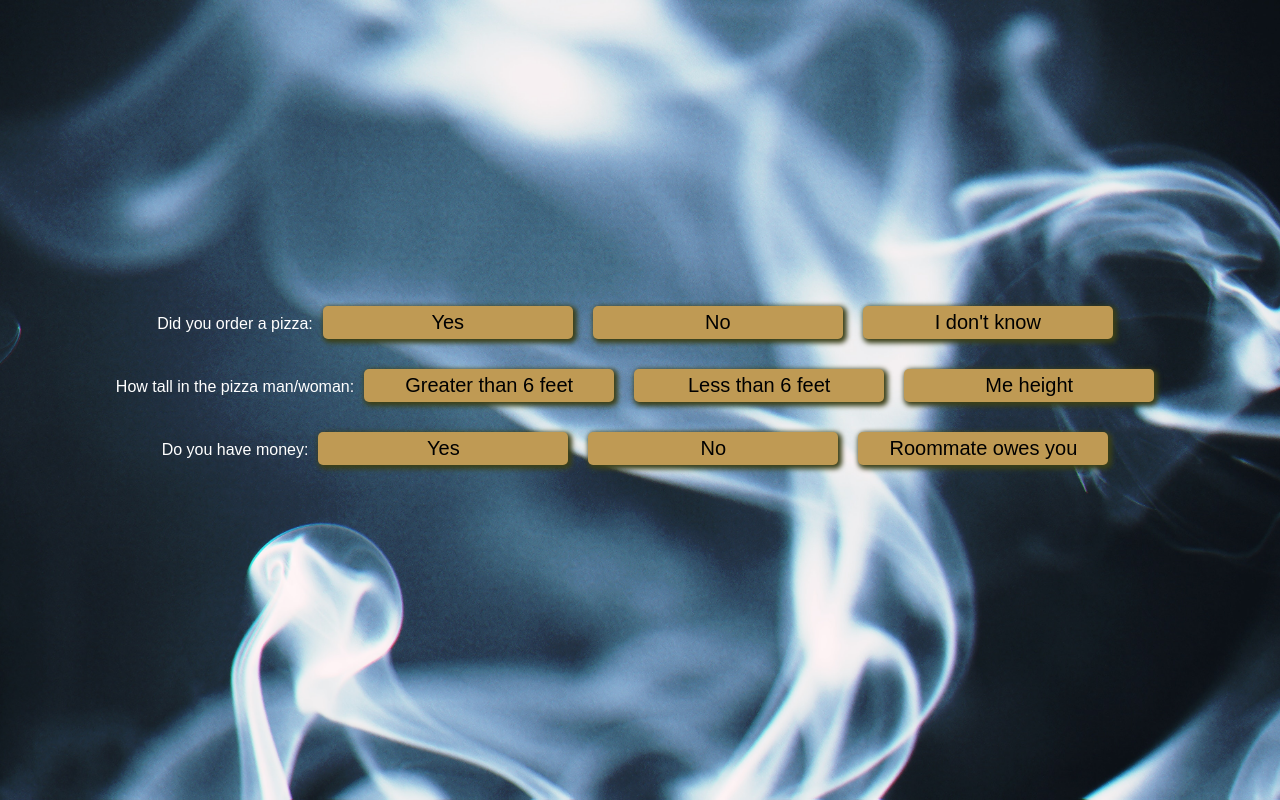
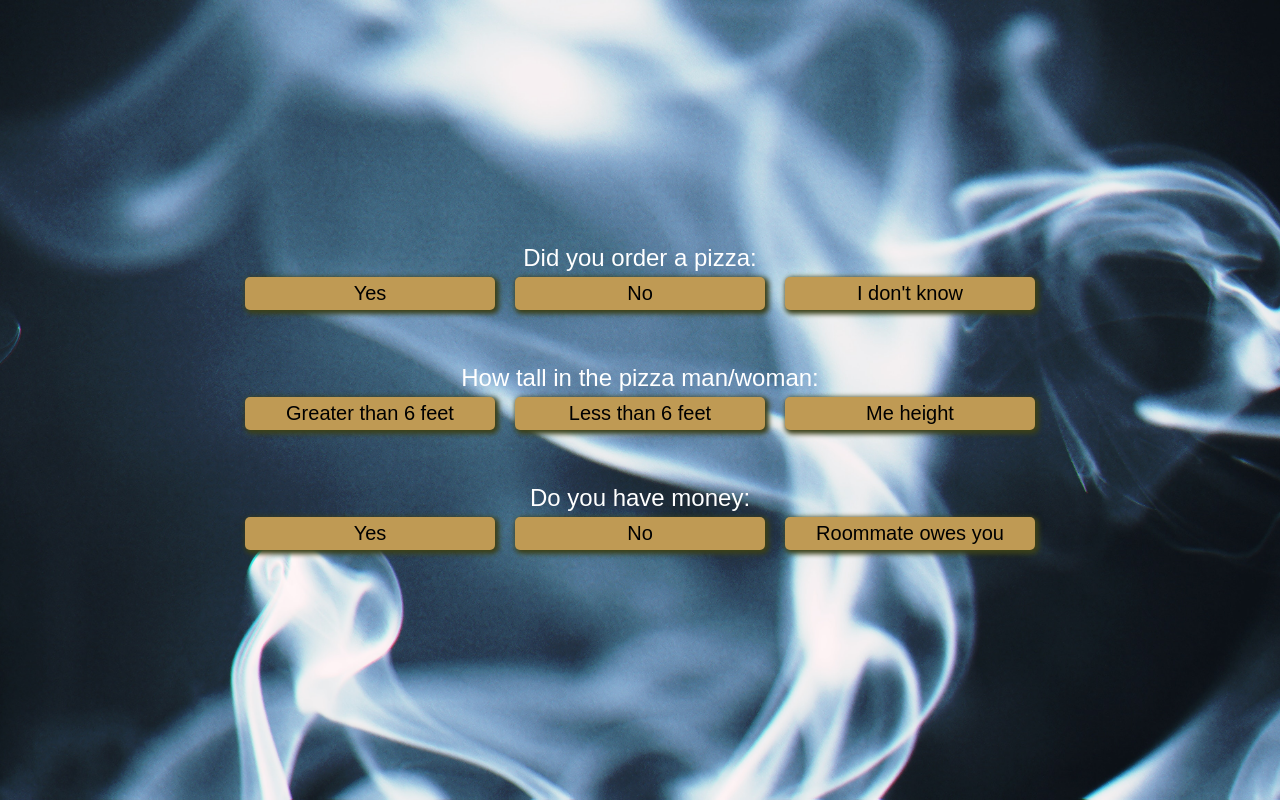
Before and after one commit to Manny1806/tooHighHigh, a React (Create React App) app: page / in a window 1280 px wide. Both pictures are taken after a click on the button "Pizza Guy". Built offline with nearby package versions, Linux system fonts and the light colour scheme.

Commit message:
updated html

```diff
--- a/src/App.js
+++ b/src/App.js
@@ -56,24 +56,30 @@ class App extends Component {
   } else if(this.state.page === "pizza") {
     return(<div className="App">
       <section className="person-section-question">
-      Did you order a pizza:
+      <p>Did you order a pizza:</p>
+      <div className="buttonGroup">
       <button>Yes</button>
       <button>No</button>
       <button>I don't know</button>
+    </div>
       </section>
 
        <section className="person-section-question">
-      How tall in the pizza man/woman:
+      <p>How tall in the pizza man/woman:</p>
+      <div className="buttonGroup">
       <button>Greater than 6 feet</button>
       <button>Less than 6 feet</button>
       <button>Me height</button>
+    </div>
       </section>
 
        <section className="person-section-question">
-      Do you have money:
+      <p>Do you have money:</p>
+      <div className="buttonGroup">
       <button onClick={()=>{this.setState({class: ""})}}>Yes</button>
       <button onClick={()=>{this.setState({class: ""})}}>No</button>
       <button onClick={()=>{this.setState({class: ""})}}>Roommate owes you</button>
+    </div>
       </section>
        <section className="response">
           <span className={this.state.class}>"I'm feeling generous tonight. Here is an amount of money that is enough to pay you. No need to count it."</span>
@@ -117,9 +123,9 @@ class App extends Component {
       <section className="person-section-question">
       <p>Did you break the law recently:</p>
       <div className="buttonGroup">
-      <button>Yes</button>
-      <button>No</button>
-      <button>Maybe?</button>
+        <button>Yes</button>
+        <button>No</button>
+        <button>Maybe?</button>
       </div>
       </section>
 
```
